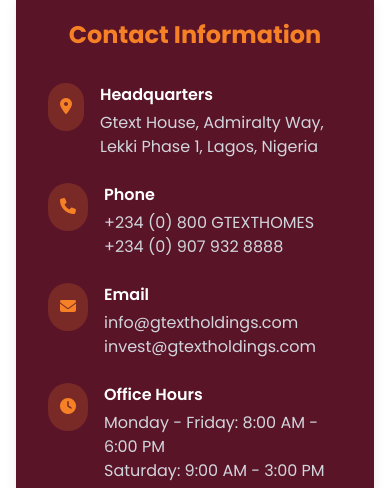
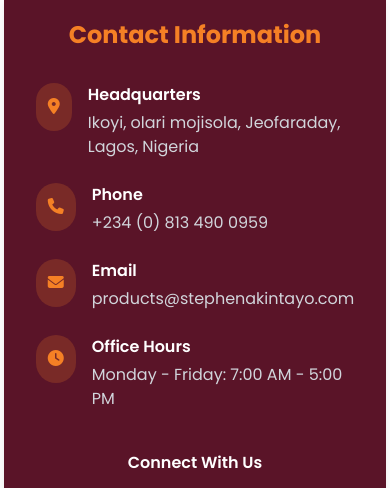
Before and after one commit to gtextsoft/gtext17, a website: page index.html in a window 390 px wide. Shown: the part 8596-9084 px from the top of the page. Drawn offline with nearby package versions, Linux system fonts and the light colour scheme.

Commit message:
Update contact information in index.html
- Changed headquarters address to Ikoyi, Lagos, Nigeria.
- Updated phone number to +234 (0) 813 490 0959.
- Revised email contact to products@stephenakintayo.com.
- Adjusted office hours to Monday - Friday: 7:00 AM - 5:00 PM.

```diff
--- a/index.html
+++ b/index.html
@@ -976,7 +976,7 @@
                 </div>
                 <div>
                   <h4 class="font-semibold text-white">Headquarters</h4>
-                  <p class="text-gray-300 mt-1">Gtext House, Admiralty Way, Lekki Phase 1, Lagos, Nigeria</p>
+                  <p class="text-gray-300 mt-1">Ikoyi, olari mojisola, Jeofaraday, Lagos, Nigeria</p>
                 </div>
               </div>
 
@@ -986,8 +986,7 @@
                 </div>
                 <div>
                   <h4 class="font-semibold text-white">Phone</h4>
-                  <p class="text-gray-300 mt-1">+234 (0) 800 GTEXTHOMES</p>
-                  <p class="text-gray-300">+234 (0) 907 932 8888</p>
+                  <p class="text-gray-300 mt-1">+234 (0) 813 490 0959</p>
                 </div>
               </div>
 
@@ -997,8 +996,7 @@
                 </div>
                 <div>
                   <h4 class="font-semibold text-white">Email</h4>
-                  <p class="text-gray-300 mt-1">info@gtextholdings.com</p>
-                  <p class="text-gray-300">invest@gtextholdings.com</p>
+                  <p class="text-gray-300 mt-1">products@stephenakintayo.com</p>
                 </div>
               </div>
 
@@ -1008,8 +1006,7 @@
                 </div>
                 <div>
                   <h4 class="font-semibold text-white">Office Hours</h4>
-                  <p class="text-gray-300 mt-1">Monday - Friday: 8:00 AM - 6:00 PM</p>
-                  <p class="text-gray-300">Saturday: 9:00 AM - 3:00 PM</p>
+                  <p class="text-gray-300 mt-1">Monday - Friday: 7:00 AM - 5:00 PM</p>
                 </div>
               </div>
             </div>
```
